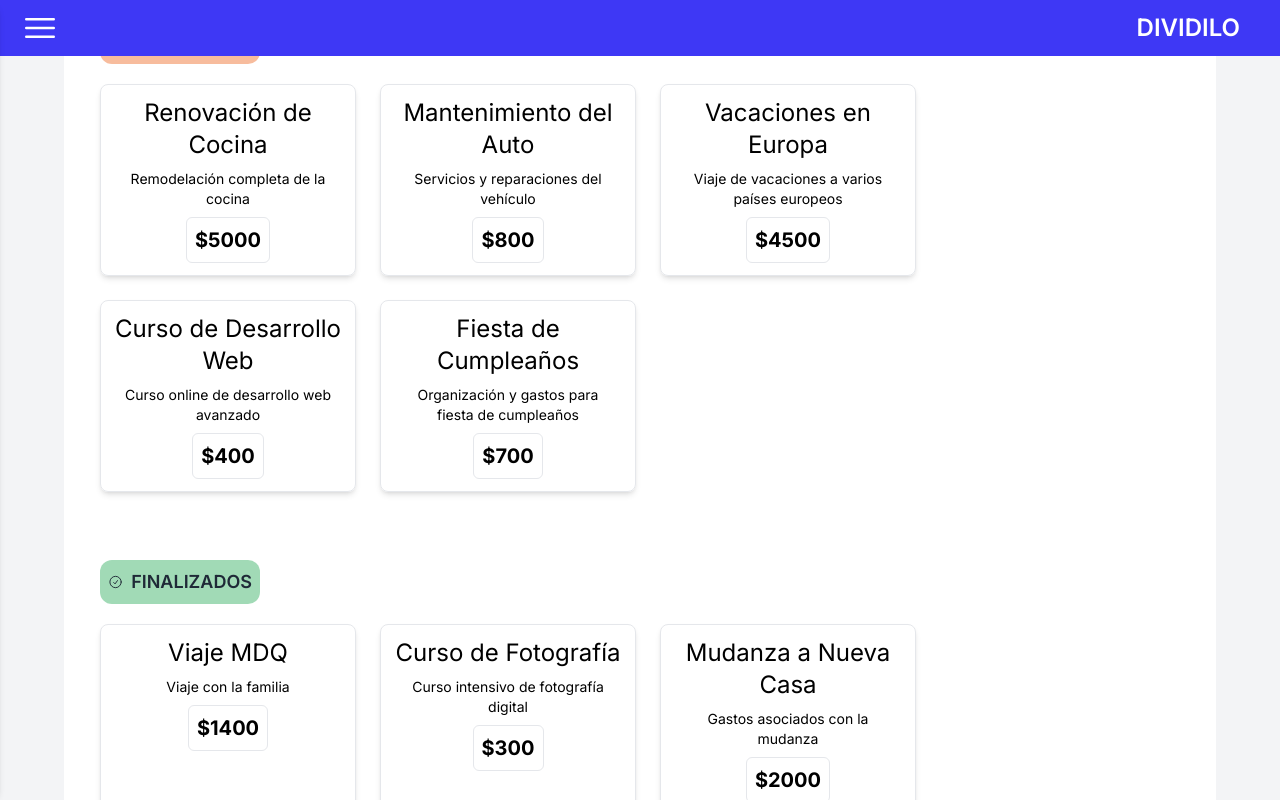
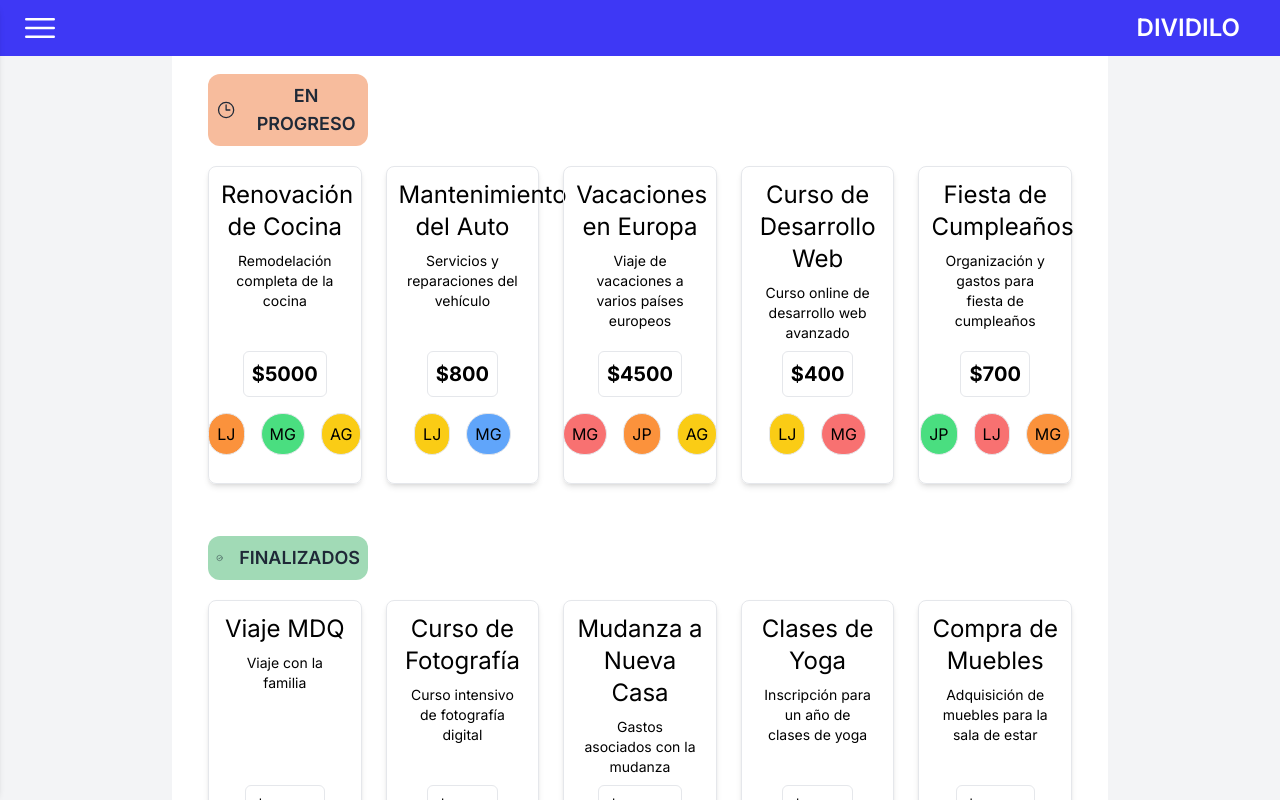
Before and after one commit to agrigaliunas/dividilo, a React (Create React App) app: page /dashboard in a window 1280 px wide. Shown: the top 800 px of the page. Built offline with nearby package versions, Linux system fonts and the light colour scheme; data requests are answered from the project's data file.

Commit message:
Adding participants to projects

```diff
--- a/db.json
+++ b/db.json
@@ -5,70 +5,113 @@
                 "nombre": "Viaje MDQ",
                 "descripcion": "Viaje con la familia",
                 "montoTotal": 1400,
-            "estado": "Finalizado"
+                "estado": "Finalizado",
+                "participantes": [
+                    "Agustin Grigaliunas",
+                    "Juan Perez"
+                ]
             },
             {
                 "id": 2,
                 "nombre": "Renovación de Cocina",
                 "descripcion": "Remodelación completa de la cocina",
                 "montoTotal": 5000,
-            "estado": "En progreso"
+                "estado": "En progreso",
+                "participantes": [
+                    "Lautaro Jimenez",
+                    "Maria Gomez",
+                    "Agustin Grigaliunas"
+                ]
             },
             {
                 "id": 3,
                 "nombre": "Curso de Fotografía",
                 "descripcion": "Curso intensivo de fotografía digital",
                 "montoTotal": 300,
-            "estado": "Finalizado"
+                "estado": "Finalizado",
+                "participantes": [
+                    "Juan Perez",
+                    "Maria Gomez"
+                ]
             },
             {
                 "id": 4,
                 "nombre": "Mantenimiento del Auto",
                 "descripcion": "Servicios y reparaciones del vehículo",
                 "montoTotal": 800,
-            "estado": "En progreso"
+                "estado": "En progreso",
+                "participantes": [
+                    "Lautaro Jimenez",
+                    "Maria Gomez"
+                ]
             },
             {
                 "id": 5,
                 "nombre": "Mudanza a Nueva Casa",
                 "descripcion": "Gastos asociados con la mudanza",
                 "montoTotal": 2000,
-            "estado": "Finalizado"
+                "estado": "Finalizado",
+                "participantes": [
+                    "Agustin Grigaliunas",
+                    "Juan Perez"
+                ]
             },
             {
                 "id": 6,
                 "nombre": "Vacaciones en Europa",
                 "descripcion": "Viaje de vacaciones a varios países europeos",
                 "montoTotal": 4500,
-            "estado": "En progreso"
+                "estado": "En progreso",
+                "participantes": [
+                    "Maria Gomez",
+                    "Juan Perez",
+                    "Agustin Grigaliunas"
+                ]
             },
             {
                 "id": 7,
                 "nombre": "Clases de Yoga",
                 "descripcion": "Inscripción para un año de clases de yoga",
                 "montoTotal": 600,
-            "estado": "Finalizado"
+                "estado": "Finalizado",
+                "participantes": [
+                    "Juan Perez",
+                    "Lautaro Jimenez"
+                ]
             },
             {
                 "id": 8,
                 "nombre": "Curso de Desarrollo Web",
                 "descripcion": "Curso online de desarrollo web avanzado",
                 "montoTotal": 400,
-            "estado": "En progreso"
+                "estado": "En progreso",
+                "participantes": [
+                    "Lautaro Jimenez",
+                    "Maria Gomez"
+                ]
             },
             {
                 "id": 9,
                 "nombre": "Compra de Muebles",
                 "descripcion": "Adquisición de muebles para la sala de estar",
                 "montoTotal": 1200,
-            "estado": "Finalizado"
+                "estado": "Finalizado",
+                "participantes": [
+                    "Agustin Grigaliunas",
+                    "Maria Gomez"
+                ]
             },
             {
                 "id": 10,
                 "nombre": "Fiesta de Cumpleaños",
                 "descripcion": "Organización y gastos para fiesta de cumpleaños",
                 "montoTotal": 700,
-            "estado": "En progreso"
+                "estado": "En progreso",
+                "participantes": [
+                    "Juan Perez",
+                    "Lautaro Jimenez",
+                    "Maria Gomez"
+                ]
             }
         ],
     "sections": [
--- a/src/components/ProjectCard.jsx
+++ b/src/components/ProjectCard.jsx
@@ -1,15 +1,43 @@
 import React from 'react';
+import { ProjectParticipant } from './ProjectParticipant';
 
 export const ProjectCard = ({ project }) => {
+    const participants = project.participantes || [];
+    const colorsSelected = [];
+
+    const selectColor = (colorsSelected) => {
+        const participantColor = ["bg-orange-400", "bg-red-400", "bg-yellow-400", "bg-blue-400", "bg-green-400"];
+        let randomColor;
+
+        do {
+            randomColor = participantColor[Math.floor(Math.random() * participantColor.length)];
+        } while (colorsSelected.includes(randomColor));
+
+        colorsSelected.push(randomColor);
+
+        return randomColor;
+    };
+
     return (
-        <div className='border border-1 rounded-lg p-3 min-w-[20vw] max-w-[20vw] shadow-md flex flex-col items-center'>
-            <div>
-                <div className='text-2xl text-center'>{project.nombre}</div>
-                <div className='text-sm text-center p-2'>{project.descripcion}</div>
+        <div className='border border-1 rounded-lg p-3 min-w-[12vw] max-w-[12vw] shadow-md flex flex-col '>
+            <div className='text-center'>
+                <div className='text-2xl'>{project.nombre}</div>
+                <div className='text-sm p-2'>{project.descripcion}</div>
             </div>
-            <div className=''>
+            <div className='flex flex-col flex-grow justify-end items-center'>
                 <div className='border border-1 rounded-md h-fit w-fit'>
                     <div className='text-xl text-center p-2 font-bold'>${project.montoTotal}</div>
+                </div>
+                <div className='flex flex-row gap-4 py-4'>
+                    {participants.map((p) => {
+                        const color = selectColor(colorsSelected);
+                        return (
+                            <ProjectParticipant
+                                participant={p}
+                                color={color}
+                            />
+                        );
+                    })}
                 </div>
             </div>
         </div>
--- /dev/null
+++ b/src/components/ProjectParticipant.jsx
@@ -0,0 +1,11 @@
+import React from 'react';
+
+export const ProjectParticipant = ({ participant, color }) => {
+
+    const nameParts = participant.split(' ');
+    const initials = nameParts.map(part => part.charAt(0)).join('');
+
+    return (
+            <div className={`${color} border border-1 rounded-full p-2`}>{initials}</div>
+    );
+}
--- a/src/components/layouts/MyAccountLayout.jsx
+++ b/src/components/layouts/MyAccountLayout.jsx
@@ -18,7 +18,7 @@ const MyAccountLayout = () => {
   const [sections, setSections] = useState([])
   const [loading, setLoading] = useState(true)
 
-  const [step, setStep] = useState(1);
+  const [step, setStep] = useState(0);
   const [clearForm, setClearForm] = useState(false);
 
   const handleChangeStep = (selectedStep) => {
--- a/src/components/layouts/ProjectsLayout.jsx
+++ b/src/components/layouts/ProjectsLayout.jsx
@@ -32,7 +32,7 @@ const ProjectsLayout = () => {
                         Crear nuevo proyecto
                     </button>
                 </div>
-                <div className="flex flex-col gap-12 justify-center items-start px-5">
+                <div className="flex flex-col gap-8 justify-center items-start px-5">
                     <section className="">
                         <div className="flex flex-row gap-4 p-2 bg-orange-600 bg-opacity-40 rounded-xl w-[20vh] items-center text-gray-800 cursor-default select-none">
                             <Clock />
@@ -43,7 +43,7 @@ const ProjectsLayout = () => {
                         <ProjectsGrid projects={projects} estado={"En progreso"}></ProjectsGrid>
                     </section>
                     <section className="">
-                        <div className="flex flex-row gap-2 p-2 bg-green-600 bg-opacity-40 rounded-xl w-[20vh] items-center text-gray-800 cursor-default select-none">
+                        <div className="flex flex-row gap-4 p-2 bg-green-600 bg-opacity-40 rounded-xl w-[20vh] items-center text-gray-800 cursor-default select-none">
                             <CheckCircle />
                             <span className="text-lg font-semibold text-center">
                                 FINALIZADOS
--- a/src/components/navbar/Navbar.jsx
+++ b/src/components/navbar/Navbar.jsx
@@ -8,7 +8,7 @@ export const Navbar = () => {
 
     return (
         <nav
-            className={`z-50 w-[80vw] lg:w-[25vw] h-full shadow-md border border-gray-100 rounded-r-xl fixed bg-white top-0 left-0 transition-transform duration-300 ease-in-out
+            className={`z-50 w-[80vw] lg:w-[20vw] h-full shadow-md border border-gray-100 rounded-r-xl fixed bg-white top-0 left-0 transition-transform duration-300 ease-in-out
             transform ${isMenuOpen ? 'translate-x-0 opacity-100' : '-translate-x-full pointer-events-none'}`}
         >
             <div className='flex h-full relative py-24'>
--- a/src/components/sections/MyAccountSection.jsx
+++ b/src/components/sections/MyAccountSection.jsx
@@ -13,7 +13,7 @@ export const MyAccountSection = ({ section, clearForm }) => {
                 ))}
 
             </div>
-            <button className={`${section.buttonColor} text-white p-2 rounded-md hover:opacity-85`}>{section?.button}</button>
+            <button className={` ${section.buttonColor} text-white p-2 rounded-md hover:opacity-85`}>{section?.button}</button>
         </div>
     )
 }
```
Lines whose indentation alone changed are shown as unchanged.
